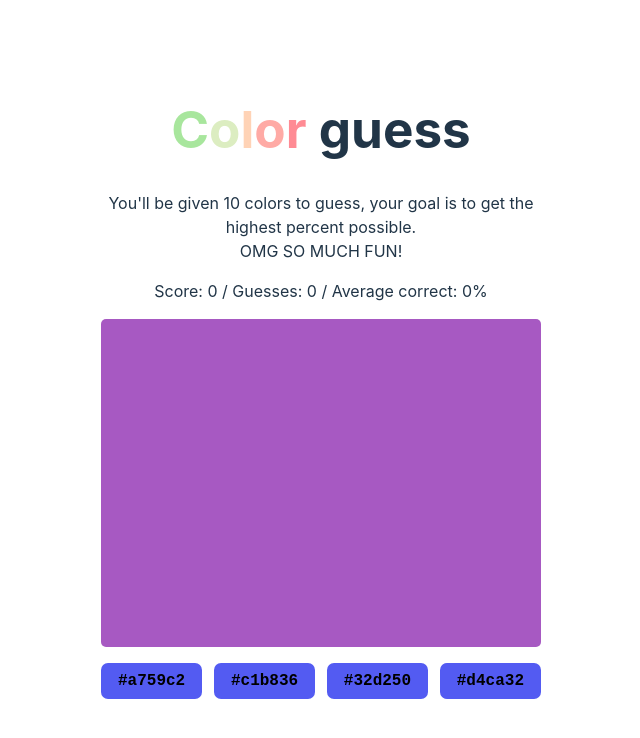
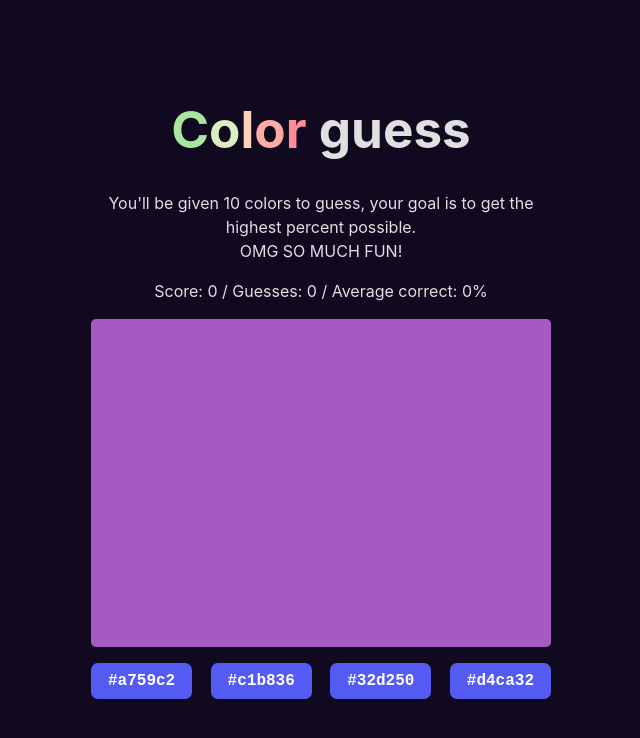
Before and after one commit to mikowl/hex-color-game, a React (Vite) app: page / in a window 1280 px wide. Shown: the top 738 px of the page, without its empty margins (319-959 px from the left). Built offline with nearby package versions, Linux system fonts and the light colour scheme.

Commit message:
Fixes safari style issues

```diff
--- a/src/App.css
+++ b/src/App.css
@@ -20,11 +20,13 @@
 
 .hex-color-game {
   width: 100%;
+  max-width: 460px;
 }
+
 .hex-color-game button {
   font-family: "Courier New", Courier, monospace;
   font-weight: 600;
-  flex-basis: 48%;
+  flex-basis: 47%;
   background: #535bf2;
   padding: 0.5em 1em 0.5em 1em;
   border-radius: 7px;
@@ -94,7 +96,4 @@
   }
 }
 @media screen and (min-width: 768px) {
-  .hex-color-game {
-    max-width: 440px;
-  }
 }
--- a/src/index.css
+++ b/src/index.css
@@ -45,6 +45,7 @@ button {
   font-weight: 500;
   font-family: inherit;
   background-color: #1a1a1a;
+  color: #fff;
   cursor: pointer;
   transition: border-color 0.25s;
 }
@@ -55,16 +56,3 @@ button:focus,
 button:focus-visible {
   outline: 4px auto -webkit-focus-ring-color;
 }
-
-@media (prefers-color-scheme: light) {
-  :root {
-    color: #213547;
-    background-color: #ffffff;
-  }
-  a:hover {
-    color: #747bff;
-  }
-  button {
-    background-color: #f9f9f9;
-  }
-}
```
